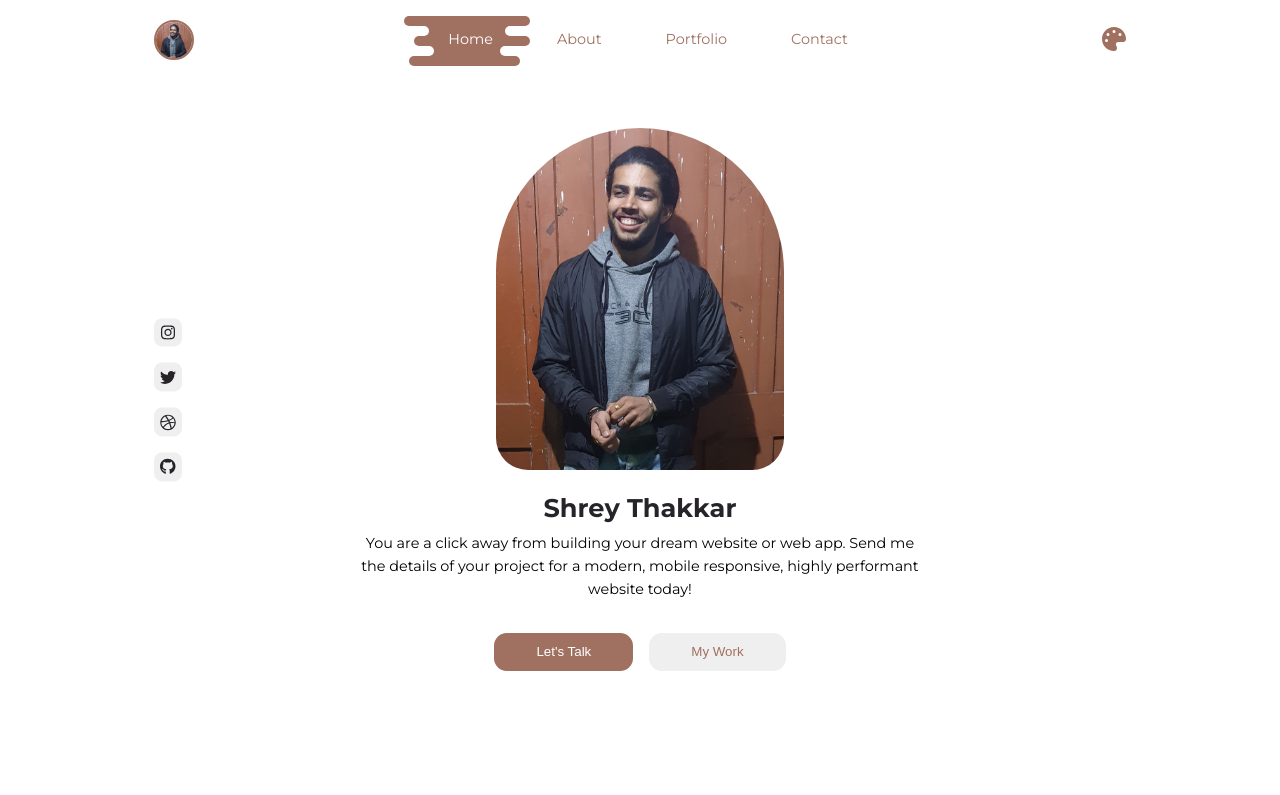
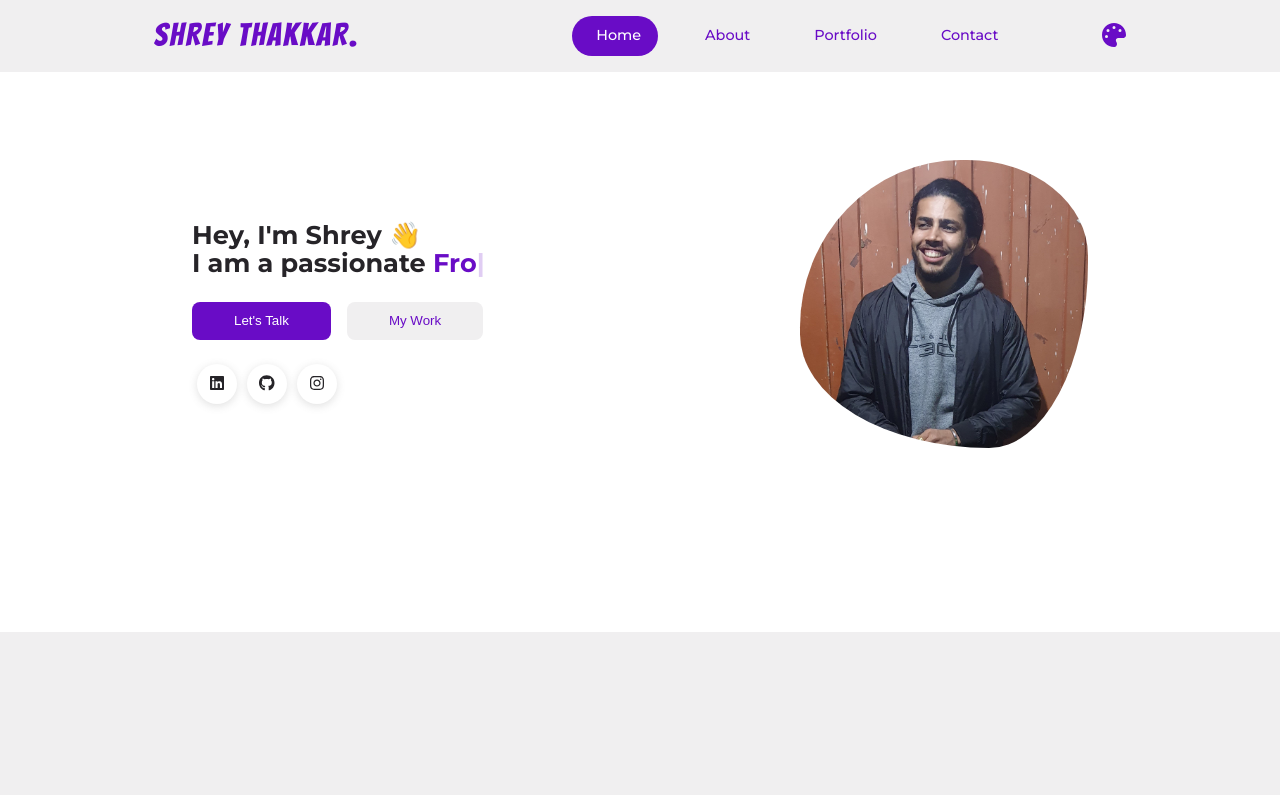
Before and after one commit to thakkarshrey/Portfolio-Website, a React (Create React App) app: page / in a window 1280 px wide. Shown: the top 795 px of the page. Built offline with nearby package versions, Linux system fonts and the light colour scheme.

Commit message:
added animations in pages and changed the navbar to normal. Also removed some unawnted css

```diff
--- a/public/index.html
+++ b/public/index.html
@@ -29,6 +29,10 @@
       href="https://fonts.googleapis.com/css2?family=Montserrat:ital,wght@0,100..900;1,100..900&display=swap"
       rel="stylesheet"
     />
+    <link
+      href="https://fonts.googleapis.com/css2?family=Bangers&display=swap"
+      rel="stylesheet"
+    />
     <!-- Google fonts (montserrat family) -->
     <title>My Portfolio</title>
   </head>
--- a/src/app/App.css
+++ b/src/app/App.css
@@ -0,0 +1,5 @@
+.App {
+  width: 100%;
+  height: 100vh;
+  position: relative;
+}
--- a/src/app/App.tsx
+++ b/src/app/App.tsx
@@ -1,21 +1,42 @@
-import Box from "../components/common/box";
+import { useEffect } from "react";
 import Header from "../components/common/header";
 import Navbar from "../components/common/navbar";
 import About from "../components/sections/about";
 import Contact from "../components/sections/contact";
 import Portfolio from "../components/sections/portfolio";
+import "./App.css";
 
 type Props = {};
 
 const App = (props: Props) => {
+  useEffect(() => {
+    function animate() {
+      const sections = document.querySelectorAll("section");
+      console.log(sections, "sections");
+      sections.forEach((element) => {
+        const scrollY = window.scrollY;
+        const offsetTop = element.offsetTop - 150;
+        const offsetHeight = element.offsetHeight;
+        console.log({ scrollY, offsetTop, offsetHeight });
+        if (scrollY > offsetTop && scrollY < offsetTop + offsetHeight) {
+          element.classList.add("show-animation");
+        } else {
+          element.classList.remove("show-animation");
+        }
+      });
+    }
+    window.onscroll = () => animate();
+    window.onload = () => animate();
+  });
+
   return (
-    <>
+    <div className="App">
       <Navbar />
       <Header />
       <About />
       <Portfolio />
       <Contact />
-    </>
+    </div>
   );
 };
 
--- a/src/assets/styles/utility-classes.css
+++ b/src/assets/styles/utility-classes.css
@@ -3,7 +3,22 @@
   padding: 10rem 0;
   background-color: var(--light-color);
   transition: var(--transition);
+  overflow-x: hidden;
+  /* animation: appear linear;
+  animation-timeline: view();
+  animation-range: entry 0 cover 40%; */
 }
+
+/* @keyframes appear {
+  from {
+    opacity: 0;
+    scale: 0.5;
+  }
+  to {
+    opacity: 1;
+    scale: 1;
+  }
+} */
 
 .section:nth-child(even) {
   background-color: var(--white-color);
--- a/src/assets/styles/variables.css
+++ b/src/assets/styles/variables.css
@@ -4,8 +4,8 @@
   --dark-lightness: 44%;
   --light-lightness: 94%;
   --white-lightness: 100%;
-  /* --primary-color: hsl(var(--primary-hue), 89%, 41%); */
-  --primary-color: #a07161;
+  --primary-color: hsl(var(--primary-hue), 89%, 41%);
+  /* --primary-color: #a07161; */
   --white-color: hsl(0, 5%, var(--white-lightness));
   --light-color: hsl(var(--primary-hue), 5%, var(--light-lightness));
   --black-color: hsl(var(--primary-hue), 5%, var(--black-lightness));
@@ -24,4 +24,34 @@
 
   /* GENERAL TRANSITIONS */
   --transition: all 500ms ease;
+
+  /* SOCIAL MEDIA ICON COLORS */
+  --linkdin-color-code: #0077b5;
+  --github-color-code: #1f2328;
+  --instagram-gradient-color-code: radial-gradient(
+      circle farthest-corner at 35% 90%,
+      #fec564,
+      transparent 50%
+    ),
+    radial-gradient(circle farthest-corner at 0 140%, #fec564, transparent 50%),
+    radial-gradient(ellipse farthest-corner at 0 -25%, #5258cf, transparent 50%),
+    radial-gradient(
+      ellipse farthest-corner at 20% -50%,
+      #5258cf,
+      transparent 50%
+    ),
+    radial-gradient(ellipse farthest-corner at 100% 0, #893dc2, transparent 50%),
+    radial-gradient(
+      ellipse farthest-corner at 60% -20%,
+      #893dc2,
+      transparent 50%
+    ),
+    radial-gradient(ellipse farthest-corner at 100% 100%, #d9317a, transparent),
+    linear-gradient(
+      #6559ca,
+      #bc318f 30%,
+      #e33f5f 50%,
+      #f77638 70%,
+      #fec66d 100%
+    );
 }
--- a/src/components/common/button/Button.css
+++ b/src/components/common/button/Button.css
@@ -11,7 +11,7 @@
   padding: 0.6rem 2.5rem;
   border: 2px solid transparent;
   cursor: pointer;
-  border-radius: var(--border-radius-2);
+  border-radius: var(--border-radius-3);
   transition: var(--transition);
 }
 
--- a/src/components/common/header/Header.css
+++ b/src/components/common/header/Header.css
@@ -1,68 +1,162 @@
-.header {
-  margin: 8rem 0;
-  display: flex;
-  align-items: center;
-  justify-content: center;
-  background-color: var(--white-color);
-  transition: var(--transition);
-}
-
 .header__container {
   display: flex;
-  flex-direction: column;
+  gap: 3rem;
   align-items: center;
   justify-content: center;
   position: relative;
 }
 
+/* Header profile photo */
 .header__profile {
   width: 18rem;
-  border-radius: 9rem 9rem 2rem 2rem;
-  overflow: hidden;
+  height: 18rem;
+  background-image: url(/public/assets/images/Shrey_Profile.jpg);
+  background-position: center center;
+  background-size: cover;
   margin-bottom: 1.5rem;
+  transition: all 1s;
+  animation: animate-header-image 5s ease-in-out infinite;
+  transform: translateX(100%);
+  opacity: 0;
 }
 
-.header__container p {
-  width: 35rem;
-  text-align: center;
-  margin: 0.6rem 0 2rem;
+#header.show-animation .header__profile {
+  transform: translateX(0);
+  opacity: 1;
 }
 
+@keyframes animate-header-image {
+  0%,
+  100% {
+    border-radius: 60% 40% 30% 70% / 60% 30% 70% 40%;
+  }
+
+  50% {
+    border-radius: 30% 60% 70% 40% / 50% 60% 30% 40%;
+  }
+}
+/* Header profile photo */
+
+/* Header content and typewriter effect */
+.header__content {
+  width: 35rem;
+  transition: var(--transition);
+}
+
+.header__content h3 {
+  transform: translateX(-100%);
+  opacity: 0;
+  transition: 1s;
+}
+#header.show-animation .header__content h3 {
+  transform: translateX(0);
+  opacity: 1;
+}
+
+#header__typrwriter {
+  color: var(--primary-color);
+}
+
+#header__cursor {
+  color: var(--primary-color);
+  animation: blink-cursor 1s linear infinite;
+}
+
+@keyframes blink-cursor {
+  0% {
+    opacity: 100%;
+  }
+
+  50% {
+    opacity: 0%;
+  }
+}
+/* Header content and typewriter effect */
+
+/* Navigation buttons */
 .header__navigation-buttons {
   display: flex;
   align-items: center;
   gap: 1rem;
+  margin: 1.5rem 0;
+}
+.header__navigation-buttons a:nth-child(1) {
+  z-index: 9;
+}
+.header__navigation-buttons a {
+  transform: translateX(-100%);
+  transition-delay: calc(0.3s * var(--navigation-buttons-i));
+  opacity: 0;
 }
 
-.header__social-media-links {
-  position: absolute;
-  top: 50%;
-  left: 0;
-  transform: translateY(-50%);
-  display: flex;
-  flex-direction: column;
-  gap: 1rem;
+#header.show-animation .header__navigation-buttons a {
+  transform: translateX(0);
+  opacity: 1;
+}
+/* Navigation buttons */
+
+/* Social media buttons */
+.header__social-media-button {
+  display: inline-block;
+  width: 40px;
+  height: 40px;
+  border-radius: 50px;
+  background: var(--white-color);
+  box-shadow: rgba(99, 99, 99, 0.2) 0px 2px 8px 0px;
+  cursor: pointer;
+  margin: 0 5px;
+  overflow: hidden;
+  transition: width 0.3s ease-in-out,
+    transform calc(0.7s * var(--social-media-buttons-i)) ease-in-out,
+    opacity 0.3s ease-in-out;
+  transform: translateX(100px);
+  opacity: 0;
 }
 
-.header__social-media-links a {
-  color: var(--black-color);
-  width: 1.8rem;
-  aspect-ratio: 1/1;
-  background-color: var(--light-color);
-  display: flex;
-  align-items: center;
-  justify-content: center;
-  border-radius: var(--border-radius-3);
-  font-size: 16px;
-  cursor: pointer;
+#header.show-animation .header__social-media-button {
+  transform: translateX(0);
+  opacity: 1;
 }
 
-.header__social-media-links a:hover {
-  background-color: var(--primary-color);
-  color: var(--white-color);
-  transform: translateX(-0.5rem);
+.header__social-media-button span {
+  font-size: 1rem;
+  font-weight: 500;
+  margin-left: 10px;
+  user-select: none;
 }
 
+.header__social-media-button:hover {
+  width: 150px;
+}
+
+.header__social-media-button:nth-child(1):hover .header__social-media-icon {
+  background: var(--linkdin-color-code);
+  color: var(--white-color);
+}
+
+.header__social-media-button:nth-child(2):hover .header__social-media-icon {
+  background: var(--github-color-code);
+  color: var(--white-color);
+}
+
+.header__social-media-button:nth-child(3):hover .header__social-media-icon {
+  background: var(--instagram-gradient-color-code);
+  color: var(--white-color);
+}
+
+.header__social-media-icon {
+  display: inline-block;
+  width: 40px;
+  height: 40px;
+  border-radius: 50px;
+  text-align: center;
+  font-size: 1rem;
+  line-height: 40px;
+  color: var(--black-color);
+}
+/* Social media buttons */
+
+/* MEDIA QUERIES */
 @media screen and (max-width: 1024px) {
   .header {
     margin: 5rem 0;
@@ -81,3 +175,4 @@
     display: none;
   }
 }
+/* MEDIA QUERIES */
--- a/src/components/common/header/Header.tsx
+++ b/src/components/common/header/Header.tsx
@@ -1,82 +1,103 @@
 import { FontAwesomeIcon } from "@fortawesome/react-fontawesome";
 import {
-  faDribbble,
   faGithub,
   faInstagram,
-  faTwitter,
+  faLinkedin,
 } from "@fortawesome/free-brands-svg-icons";
-import { AppAssetsConfig } from "../../../assets/config/AppAssetsConfig";
 import Box from "../box";
 import Button from "../button";
+import useTypewriterEffect from "../../../hooks/useTypewriterEffect";
 import "./Header.css";
 
 type Props = {};
 
 const Header = (props: Props) => {
+  /* typewriter effect dependencies */
+  const words = ["Frontend Developer.", "Software Engineer.", "Web Developer."];
+
+  const typeWriter = useTypewriterEffect(words);
+  /* typewriter effect dependencies */
+
+  /* social media links array */
   const socialMediaLinksData = [
     {
       id: 1,
-      link: "https://instagram.com",
-      icon: <FontAwesomeIcon icon={faInstagram} />,
+      link: "https://linkdn.com",
+      icon: <FontAwesomeIcon icon={faLinkedin} />,
+      label: "Linkdin",
     },
     {
       id: 2,
-      link: "https://twitter.com",
-      icon: <FontAwesomeIcon icon={faTwitter} />,
+      link: "https://github.com",
+      icon: <FontAwesomeIcon icon={faGithub} />,
+      label: "Github",
     },
     {
       id: 3,
-      link: "https://dribble.com",
-      icon: <FontAwesomeIcon icon={faDribbble} />,
-    },
-    {
-      id: 4,
-      link: "https://github.com",
-      icon: <FontAwesomeIcon icon={faGithub} />,
+      link: "https://instagram.com",
+      icon: <FontAwesomeIcon icon={faInstagram} />,
+      label: "Instagram",
     },
   ];
+  /* social media links array */
+
   return (
-    <div className="header">
+    <section id="header" className="section">
       <Box>
         <div className="header__container">
-          <div className="header__profile">
-            <img src={AppAssetsConfig.PROFILE_PHOTO} alt="Shrey_Thakkar" />
-          </div>
-          <h3>Shrey Thakkar</h3>
-          <p>
-            You are a click away from building your dream website or web app.
-            Send me the details of your project for a modern, mobile responsive,
-            highly performant website today!
-          </p>
+          <div className="header__content">
+            <h3>
+              Hey, I'm Shrey 👋 <br />I am a passionate{" "}
+              <span id="header__typrwriter">{typeWriter}</span>
+              <span id="header__cursor">|</span>
+            </h3>
 
             <div className="header__navigation-buttons">
-            <a href="#contact">
+              <a
+                href="#contact"
+                style={{ "--navigation-buttons-i": 1 } as React.CSSProperties}
+              >
                 <Button variant="primary">Let's Talk</Button>
               </a>
 
-            <a href="#portfolio">
-              {" "}
+              <a
+                href="#portfolio"
+                style={{ "--navigation-buttons-i": 2 } as React.CSSProperties}
+              >
                 <Button>My Work</Button>
               </a>
             </div>
-
-          <div className="header__social-media-links">
-            {socialMediaLinksData?.map((element) => {
+            <div className="header__social-media-container">
+              {socialMediaLinksData?.map((element, index) => {
                 return (
+                  <div
+                    className="header__social-media-button"
+                    style={
+                      {
+                        "--social-media-buttons-i": index,
+                      } as React.CSSProperties
+                    }
+                  >
                     <a
                       key={element.id}
                       href={element.link}
                       target="_blank"
                       rel="noopener noreferrer"
+                      className="header__social-media-icon"
                     >
                       {element.icon}
                     </a>
+                    <span>{element.label}</span>
+                  </div>
                 );
               })}
             </div>
           </div>
+
+          <div className="header__profile"></div>
+        </div>
       </Box>
-    </div>
+    </section>
   );
 };
 
--- a/src/components/common/navbar/Navbar.css
+++ b/src/components/common/navbar/Navbar.css
@@ -3,14 +3,18 @@
   display: flex;
   align-items: center;
   justify-content: center;
-  height: 5rem;
-  background-color: var(--white-color);
+  height: 4.5rem;
+  background-color: transparent;
   position: fixed;
   top: 0;
   left: 0;
   z-index: 9;
   transition: var(--transition);
-  /* box-shadow: 0 1rem 1.5rem hsla(var(--primary-hue), 68%, 42%, 20%); */
+  background-color: var(--light-color);
+}
+
+.navbar--sticky {
+  background-color: var(--white-color);
 }
 
 .navbar__container {
@@ -19,12 +23,13 @@
   align-items: center;
 }
 
-.navbar__logo {
-  width: 2.5rem;
-  aspect-ratio: 1;
-  border-radius: 50%;
-  overflow: hidden;
-  border: 2px solid var(--primary-color);
+.navbar__name {
+  font-family: "Bangers", system-ui;
+  color: var(--primary-color);
+  font-style: normal;
+  font-size: 2rem;
+  text-transform: uppercase;
+  letter-spacing: 2px;
 }
 
 .navbar__menu {
@@ -34,7 +39,7 @@
 }
 
 .navbar__list-item > a {
-  height: 3rem;
+  height: 2.5rem;
   display: flex;
   align-items: center;
   justify-content: center;
@@ -42,28 +47,30 @@
   z-index: 9;
   color: var(--primary-color);
   position: relative;
+  font-weight: 500;
 }
 
 .navbar__indicator {
   position: absolute;
-  height: 50px;
+  height: 2.5rem;
   background-color: var(--primary-color);
   z-index: 1;
   width: 93px;
   transition: 0.5s;
+  border-radius: 2rem;
 }
 
-.navbar__indicator::before {
+/* .navbar__indicator::before {
   content: "";
   position: absolute;
   width: 25px;
   height: 10px;
   border-radius: 15px;
+  background-color: var(--primary-color);
+  transition: 0.5s;
   left: -20px;
-  background-color: var(--primary-color);
   box-shadow: 10px 20px var(--primary-color), 0px 10px var(--white-color),
     5px 40px var(--primary-color), 5px 30px var(--white-color);
-  transition: 0.5s;
 }
 
 .navbar--indicator-effect::before {
@@ -78,18 +85,18 @@
   width: 25px;
   height: 10px;
   border-radius: 15px;
+  background-color: var(--primary-color);
+  transition: 0.5s;
   right: -20px;
-  background-color: var(--primary-color);
   box-shadow: 0px 20px var(--primary-color), 0px 10px var(--white-color),
     -10px 40px var(--primary-color), -5px 30px var(--white-color);
-  transition: 0.5s;
 }
 
 .navbar--indicator-effect::after {
   right: -10px;
   box-shadow: 5px 20px var(--primary-color), 0px 10px var(--white-color),
     10px 40px var(--primary-color), 5px 30px var(--white-color);
-}
+} */
 
 .navbar--active-tab > a {
   color: var(--white-color);
--- a/src/components/common/navbar/Navbar.tsx
+++ b/src/components/common/navbar/Navbar.tsx
@@ -1,4 +1,3 @@
-import { AppAssetsConfig } from "../../../assets/config/AppAssetsConfig";
 import Box from "../box";
 import { navbarUtils } from "./Data";
 import { FontAwesomeIcon } from "@fortawesome/react-fontawesome";
@@ -33,17 +32,32 @@ const Navbar = (props: Props) => {
     }
   }, [currentTabIndex]);
 
+  const [isScroll, setIsScroll] = useState(false);
+
+  useEffect(() => {
+    const scrollFunction = () => {
+      window.scrollY > 0 ? setIsScroll(true) : setIsScroll(false);
+    };
+    window.addEventListener("scroll", scrollFunction);
+
+    return () => {
+      window.removeEventListener("scroll", scrollFunction);
+      setIsScroll(false);
+    };
+  }, []);
+
   return (
-    <nav className="navbar">
+    <nav className={`navbar ${isScroll ? "navbar--sticky" : ""}`}>
       <Box>
         <div
           className="navbar__container"
           onClick={() => setIsNavbarClicked((prevValue) => !prevValue)}
         >
-          <a href="index.html" className="navbar__logo">
-            <img src={AppAssetsConfig.PROFILE_PHOTO} alt="Shrey" />
+          <a href="#">
+            <p className="navbar__name">Shrey Thakkar.</p>
           </a>
 
+          <div style={{ display: "flex", gap: "5rem" }}>
             <ul className="navbar__menu">
               {navbarUtils?.map(
                 (
@@ -80,6 +94,7 @@ const Navbar = (props: Props) => {
               <FontAwesomeIcon icon={faPalette} />
             </button>
           </div>
+        </div>
       </Box>
     </nav>
   );
--- /dev/null
+++ b/src/hooks/useTypewriterEffect.tsx
@@ -0,0 +1,47 @@
+import { useEffect, useState } from "react";
+
+const useTypewriterEffect = (words: string[], delay = 100) => {
+  const [text, setText] = useState("");
+  const [isDeleting, setIsDeleting] = useState(false);
+  const [wordIndex, setWordIndex] = useState(0);
+
+  useEffect(() => {
+    const currentWord = words[wordIndex] || "";
+    let typingTimeout: any = null;
+    let deletingTimeout: any = null;
+
+    if (isDeleting) {
+      deletingTimeout = setTimeout(() => {
+        setText(currentWord.substring(0, text.length - 1));
+        if (text === "") {
+          setWordIndex((prevValue) => {
+            if (prevValue === words.length - 1) {
+              return 0;
+            } else {
+              return prevValue + 1;
+            }
+          });
+          setIsDeleting(false);
+        }
+      }, delay);
+    } else {
+      typingTimeout = setTimeout(() => {
+        setText(currentWord.substring(0, text.length + 1));
+        if (currentWord === text) {
+          setTimeout(() => {
+            setIsDeleting(true);
+          }, 2000);
+        }
+      }, delay);
+    }
+
+    return () => {
+      clearTimeout(typingTimeout);
+      clearTimeout(deletingTimeout);
+    };
+  }, [text, isDeleting, wordIndex]);
+
+  return text;
+};
+
+export default useTypewriterEffect;
```
Also changed, not shown: public/assets/images/Shrey_Profile.jpg. Lines whose indentation alone changed are shown as unchanged.
